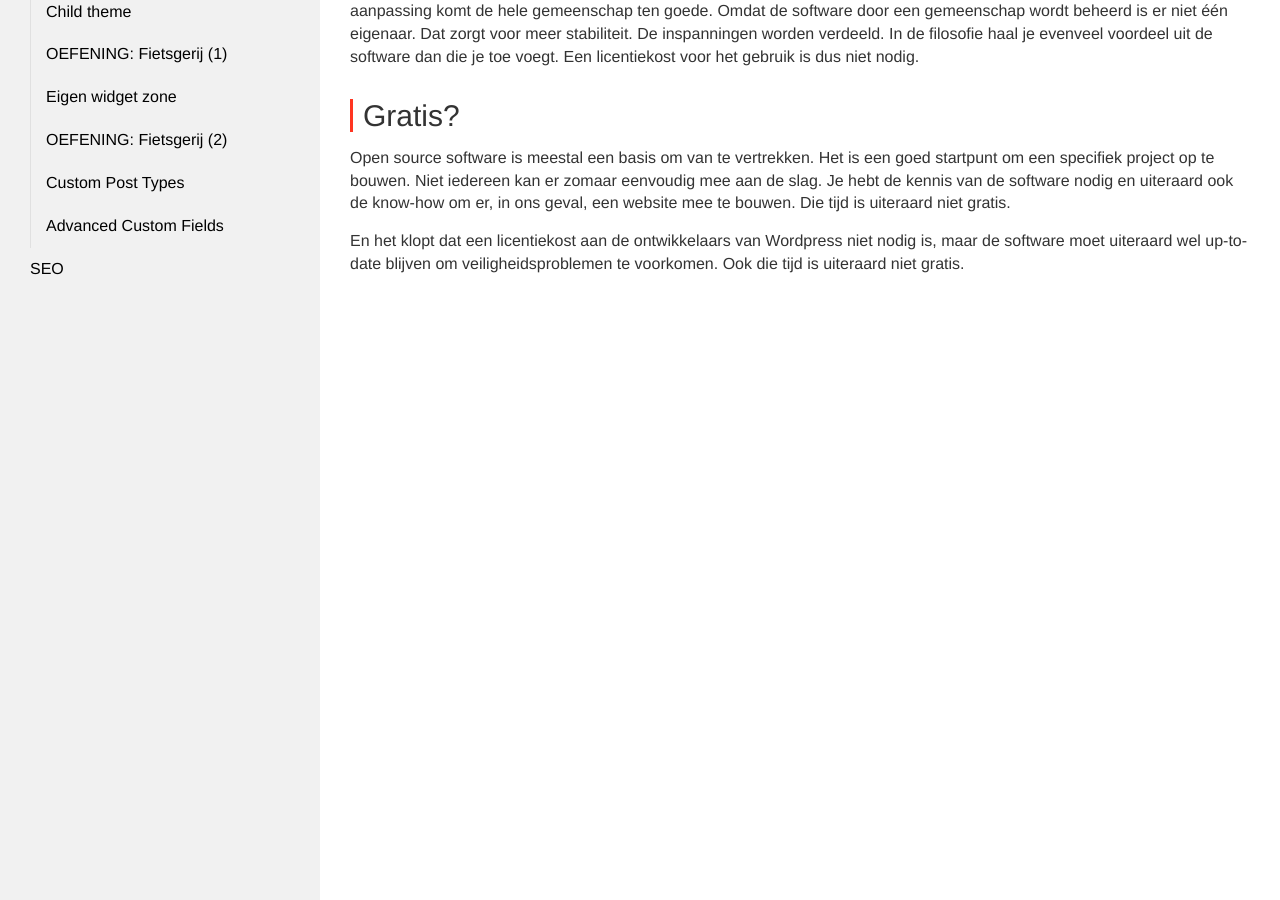
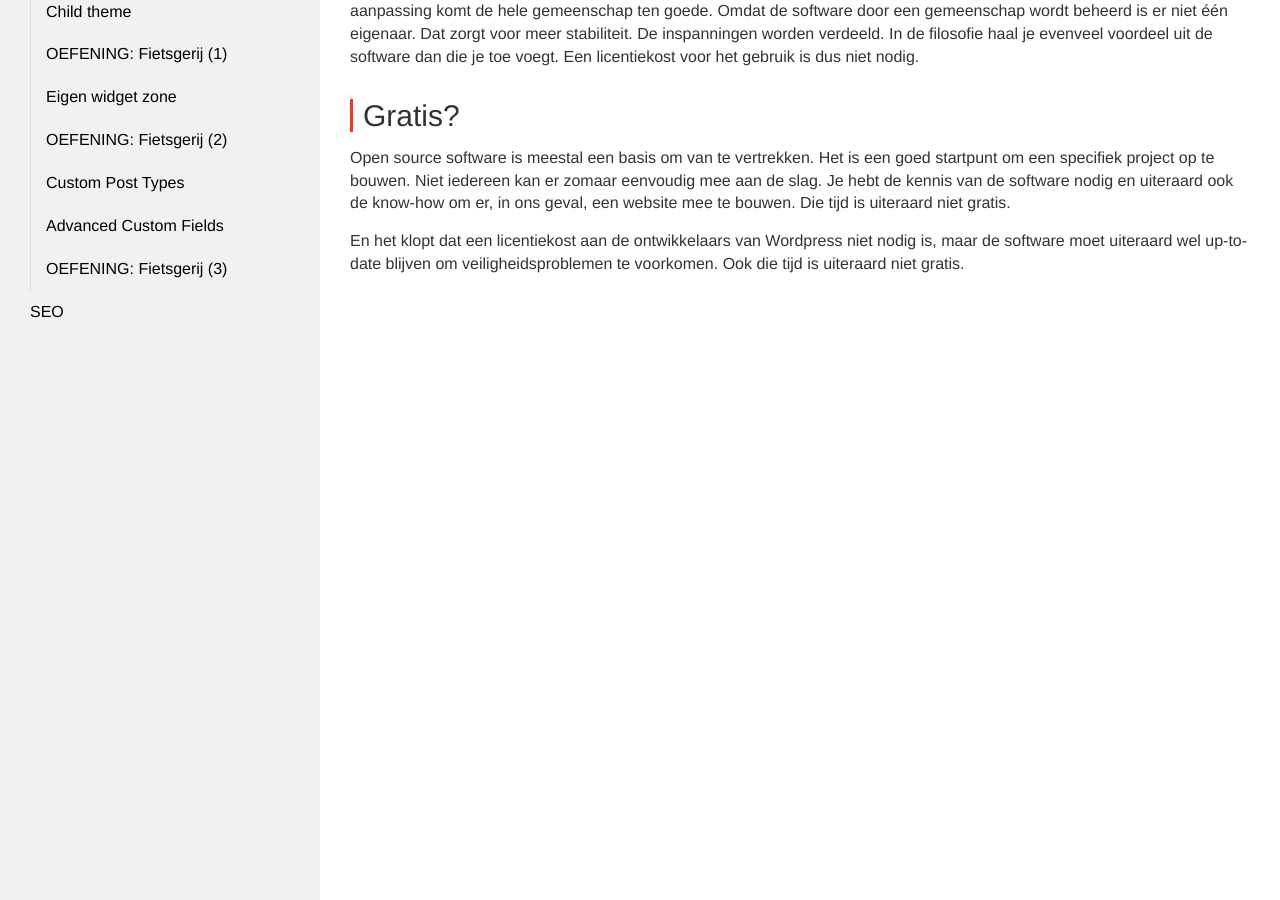
Before and after one commit to Syntra-Brussel/dynamische-webtechnieken, a Jekyll site: the page built from wordpress.md, in a window 1280 px wide and 900 px high, scrolled down 510 px. Built offline with Jekyll 4.4.1, drawn with Linux system fonts in a browser that asks for light colours; nearby versions of some CDN libraries; a script that is not in the unit is left out.

Commit message:
Update navigation.yml

```diff
--- a/_data/navigation.yml
+++ b/_data/navigation.yml
@@ -171,6 +171,9 @@ items:
       - url: /wordpress/acf
         published: 'yes'
         title: 'Advanced Custom Fields'
+      - url: /wordpress/oefening-fietsgerij-deel-3
+        published: 'yes'
+        title: 'OEFENING: Fietsgerij (3)'
   - url: /seo
     published: 'yes'
     title: 'SEO'
```
